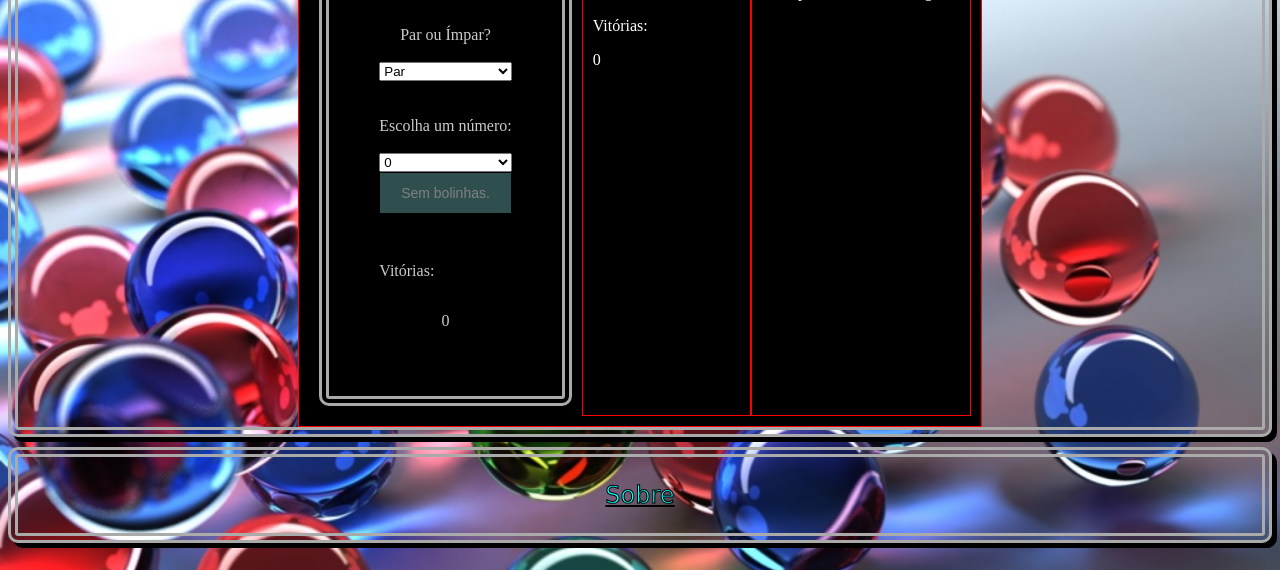
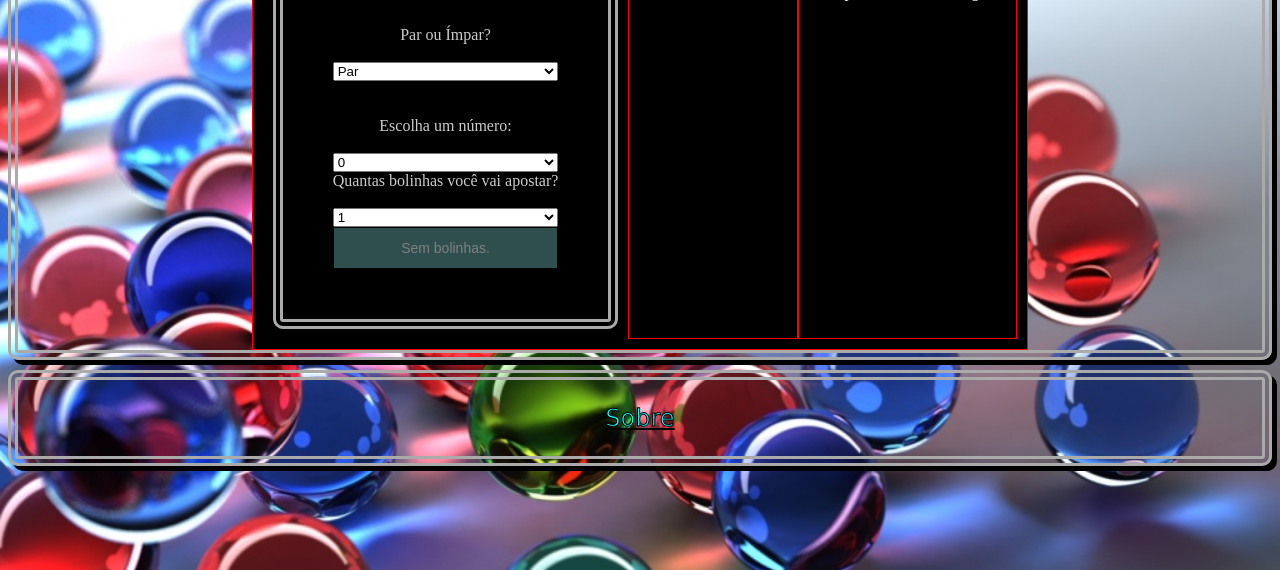
Before and after one commit to wagnerprestrelo/gude-game, a PHP site: page /par_impar.php in a window 1280 px wide. Shown: the part 181-751 px from the top of the page. Run offline with PHP 8.4, Linux system fonts and the light colour scheme; the visitor is signed in with stand-in values (Sample User, id 1); data that the repository does not hold is empty.

Commit message:
Modificando quantidade de bolinhas apostadas

```diff
--- a/logica_jogo.php
+++ b/logica_jogo.php
@@ -10,6 +10,7 @@
 }
 
 $numjogador = $_GET["num-jogador"];
+$numaposta = $_GET["num-bolinhas"];
 $numadversario = rand(0, 9);
 $resultadofinal = $numjogador + $numadversario;
 if ($resultadofinal % 2 == 0) {
@@ -22,10 +23,10 @@
 
 if ($_GET["par-impar"] == $resultadosoma) {
   //echo "Você venceu!";
-  adicionarBolinhas($link, $_SESSION["usuario_id"], 1);
+  adicionarBolinhas($link, $_SESSION["usuario_id"], $numaposta);
   header("Location: par_impar.php?vitoria=1&resultado=$resultadosoma&numero=$resultadofinal");
 } else {
   //echo "Você perdeu.";
-  removerBolinhas($link, $_SESSION["usuario_id"], 1);
+  removerBolinhas($link, $_SESSION["usuario_id"], $numaposta);
   header("Location: par_impar.php?vitoria=0&resultado=$resultadosoma&numero=$resultadofinal");
 }
--- a/par_impar.php
+++ b/par_impar.php
@@ -41,20 +41,27 @@
                       <option value="8">8</option>
                       <option value="9">9</option>
                     </select>
+                    <label for="num-bolinhas">Quantas bolinhas você vai apostar?</label> <br>
+                    <select id="num-bolinhas" name="num-bolinhas">
+                      <option value="1">1</option>
+                      <option value="2">2</option>
+                      <option value="3">3</option>
+                    </select>
                     <?php if ($dados["qtd_bolinhas"] > 0) { ?>
                       <button type="submit" id="botao-escolha">Selecionar número</button>
                     <?php } else { ?>
                       <button type="submit" id="botao-escolha" disabled>Sem bolinhas.</button>
                     <?php } ?>
-                    <p id="escolha-jogador"></p>
+
+                    <!--<p id="escolha-jogador"></p>
                     <p>Vitórias: </p>
-                    <p id="vitorias-jogador">0</p>
+                    <p id="vitorias-jogador">0</p>-->
                 </form>
                 <div id="adversario">
                     <p>Número do adversário:</p>
                     <p id="escolha-adversario"></p>
-                    <p>Vitórias: </p>
-                    <p id="vitorias-adversario">0</p>
+                    <!--<p>Vitórias: </p>
+                    <p id="vitorias-adversario">0</p>-->
                 </div>
 
                 <?php if (isset($_GET["vitoria"])) { ?>
```
